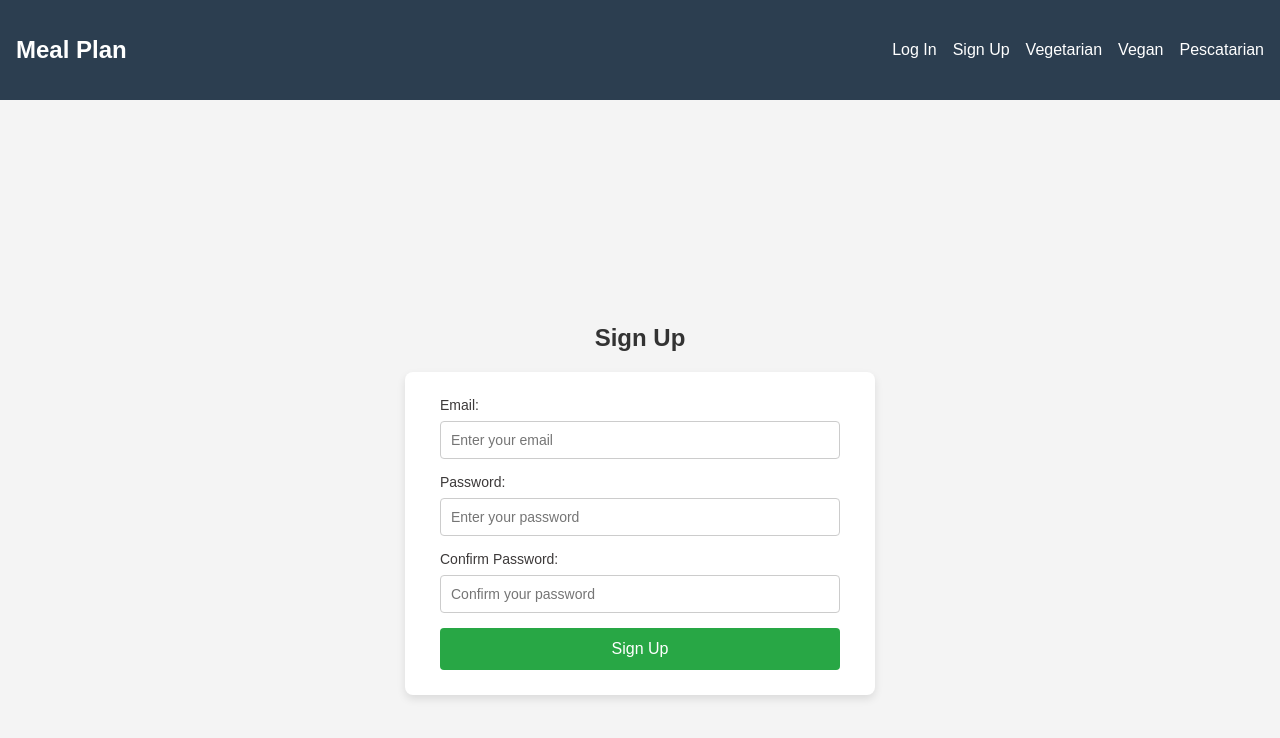
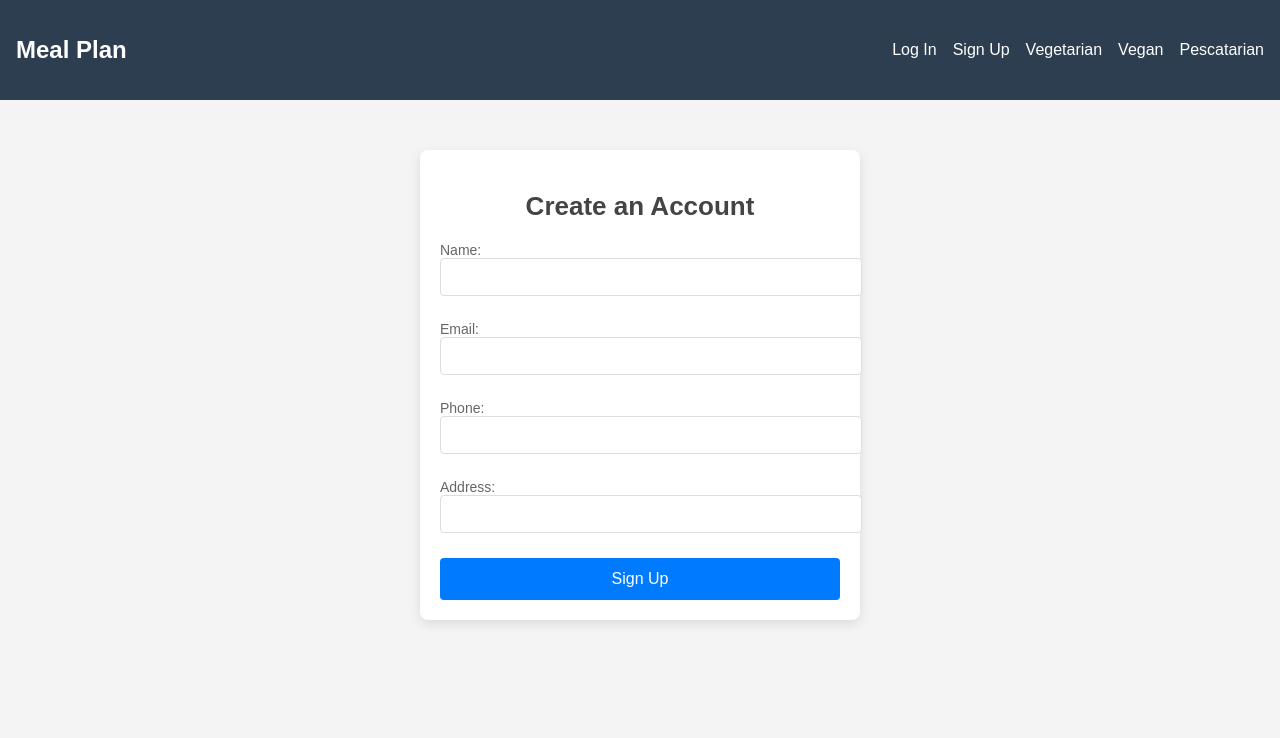
Before and after one commit to sandu456/mealdelivery-Frontend, a React (Vite) app: page /signup in a window 1280 px wide. Shown: the top 738 px of the page. Built offline with nearby package versions, Linux system fonts and the light colour scheme.

Commit message:
update sign up

```diff
--- a/src/Pages/SignUp.css
+++ b/src/Pages/SignUp.css
@@ -1,82 +1,100 @@
-.signup {
-    display: flex;
-    flex-direction: column;
-    align-items: center;
-    justify-content: center;
-    min-height: 100vh;
+/* General body styling */
+body {
+  font-family: 'Arial', sans-serif;
   background-color: #f4f4f4;
-    font-family: 'Arial', sans-serif;
+  margin: 0;
+  padding: 0;
 }
 
-  /* Styling for the heading */
-  .signup h2 {
+/* Container for the Sign-Up page */
+.sign-up {
+  width: 100%;
+  max-width: 400px;
+  margin: 50px auto;
+  padding: 20px;
+  background-color: #fff;
+  border-radius: 8px;
+  box-shadow: 0 4px 12px rgba(0, 0, 0, 0.1);
+}
+
+/* Heading styling */
+.sign-up h2 {
+  text-align: center;
+  color: #444;
+  font-size: 26px;
   margin-bottom: 20px;
-    font-size: 24px;
-    color: #333;
+}
+
+/* Message displayed after form submission */
+.message {
   text-align: center;
+  color: #28a745;
+  font-size: 16px;
+  margin-bottom: 20px;
 }
 
 /* Form styling */
-  .signup form {
+form {
   display: flex;
   flex-direction: column;
-    background: #fff;
-    padding: 25px 35px;
-    border-radius: 8px;
-    box-shadow: 0 4px 8px rgba(0, 0, 0, 0.1);
-    width: 100%;
-    max-width: 400px;
+  gap: 15px;
 }
 
-  /* Label styling */
-  .signup label {
-    margin-bottom: 20px;
-    display: flex;
-    flex-direction: column;
+/* Label and input styling */
+label {
   font-size: 14px;
-    color: #3c3939;
+  color: #666;
 }
 
-  /* Input field styling */
-  .signup input {
-    margin-top: 8px;
+input {
   padding: 10px;
   font-size: 14px;
-    border: 1px solid #ccc;
+  border: 1px solid #ddd;
   border-radius: 4px;
-    transition: border-color 0.3s ease;
+  margin-bottom: 10px;
+  width: 100%;
 }
 
-  .signup input:focus {
+/* Input focus effect */
+input:focus {
+  border-color: #007bff;
   outline: none;
-    border-color: #007bff;
-    box-shadow: 0 0 4px rgba(0, 123, 255, 0.2);
 }
 
 /* Button styling */
-  .signup button {
-    padding: 12px;
+button {
+  padding: 12px 15px;
   font-size: 16px;
-    background-color: #28a745;
-    color: #fff;
+  background-color: #007bff;
+  color: white;
   border: none;
   border-radius: 4px;
   cursor: pointer;
-    transition: background-color 0.3s ease;
+  transition: background-color 0.3s;
+  width: 100%;
 }
 
-  .signup button:hover {
-    background-color: #218838;
+/* Button hover effect */
+button:hover {
+  background-color: #0056b3;
 }
 
-  /* Add some space between form fields */
-  .signup form > *:not(:last-child) {
-    margin-bottom: 15px;
+/* Responsive design for mobile */
+@media (max-width: 600px) {
+  .sign-up {
+    width: 90%;
+    padding: 15px;
   }
 
-  /* Responsive design */
-  @media (max-width: 768px) {
-    .signup form {
-      padding: 20px 25px;
+  .sign-up h2 {
+    font-size: 22px;
+  }
+
+  input {
+    font-size: 14px;
+  }
+
+  button {
+    font-size: 14px;
   }
 }
--- a/src/Pages/SignUp.tsx
+++ b/src/Pages/SignUp.tsx
@@ -1,54 +1,97 @@
-import { useState } from 'react';
+import React, { useState } from 'react';
 import './SignUp.css';
 
-const SignUp = () => {
-  const [email, setEmail] = useState('');
-  const [password, setPassword] = useState('');
-  const [confirmPassword, setConfirmPassword] = useState('');
+const SignUp: React.FC = () => {
+  const [customer, setCustomer] = useState({
+    name: '',
+    email: '',
+    phone: '',
+    address: ''
+  });
 
-  const handleSubmit = (e) => {
+  const [message, setMessage] = useState('');
+
+  const handleInputChange = (e: React.ChangeEvent<HTMLInputElement>) => {
+    const { name, value } = e.target;
+    setCustomer((prevCustomer) => ({
+      ...prevCustomer,
+      [name]: value
+    }));
+  };
+
+  const handleSignUp = async (e: React.FormEvent) => {
     e.preventDefault();
 
-    if (password !== confirmPassword) {
-      setPassword('Passwords do not match!');
-    } else {
-      setPassword('');
-      // Here you would send the form data to the server
-      alert(`Account created for: ${email}`);
+    try {
+      const response = await fetch('http://localhost:8080/customers/create', {
+        method: 'POST',
+        headers: {
+          'Content-Type': 'application/json'
+        },
+        body: JSON.stringify(customer)
+      });
+
+      if (response.ok) {
+        const data = await response.json();
+        setMessage(`Welcome, ${data.name}!`);
+      } else {
+        setMessage('An error occurred. Please try again.');
+      }
+    } catch (error) {
+      console.error('Error during sign up:', error);
+      setMessage('An error occurred. Please try again.');
     }
   };
 
   return (
-    <div className="signup">
-      <h2>Sign Up</h2>
-      <form onSubmit={handleSubmit}>
+    <div className="sign-up">
+      <h2>Create an Account</h2>
+      {message && <p className="message">{message}</p>}
+      <form onSubmit={handleSignUp}>
+        <label>
+          Name:
+          <input
+            type="text"
+            name="name"
+            value={customer.name}
+            onChange={handleInputChange}
+            required
+          />
+        </label>
+
         <label>
           Email:
           <input
             type="email"
-            placeholder="Enter your email"
-            value={email}
-            onChange={(e) => setEmail(e.target.value)}
+            name="email"
+            value={customer.email}
+            onChange={handleInputChange}
+            required
           />
         </label>
+
         <label>
-          Password:
+          Phone:
           <input
-            type="password"
-            placeholder="Enter your password"
-            value={password}
-            onChange={(e) => setPassword(e.target.value)}
+            type="text"
+            name="phone"
+            value={customer.phone}
+            onChange={handleInputChange}
+            required
           />
         </label>
+
         <label>
-          Confirm Password:
+          Address:
           <input
-            type="password"
-            placeholder="Confirm your password"
-            value={confirmPassword}
-            onChange={(e) => setConfirmPassword(e.target.value)}
+            type="text"
+            name="address"
+            value={customer.address}
+            onChange={handleInputChange}
+            required
           />
         </label>
+
         <button type="submit">Sign Up</button>
       </form>
     </div>
```
Lines whose indentation alone changed are shown as unchanged.
